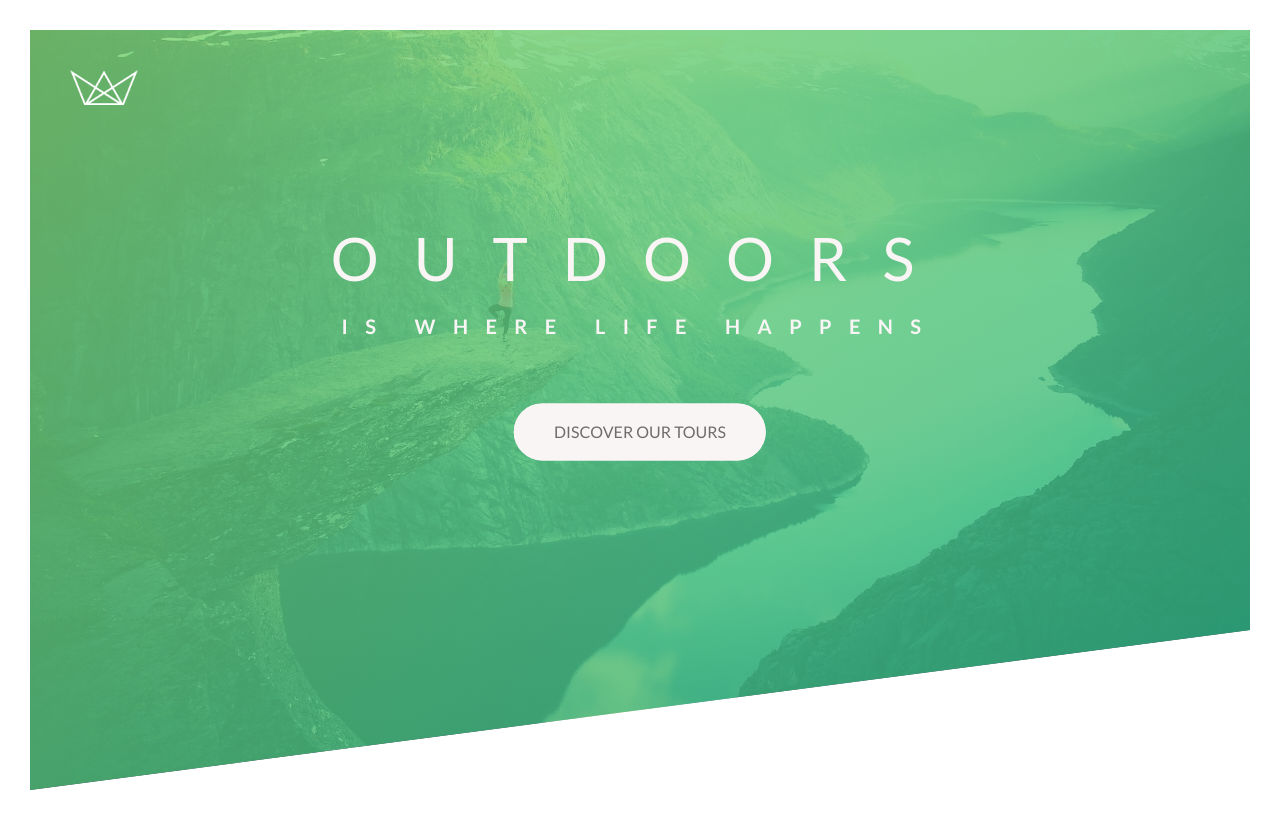
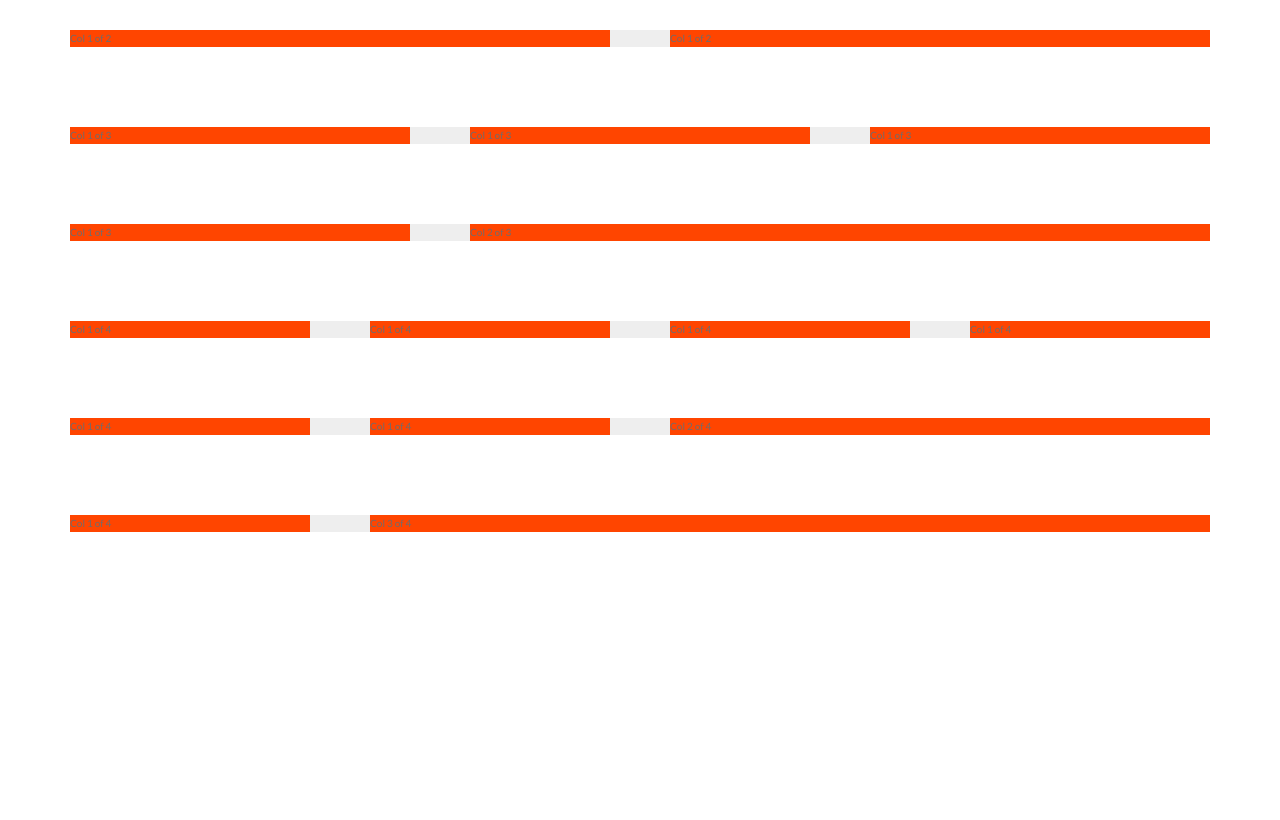
Before and after one commit to BorofskyDev/natours-vite, a website built with Vite: page index.html in a window 1280 px wide. Built offline with nearby package versions, Linux system fonts and the light colour scheme.

Commit message:
created float grid

```diff
--- a/index.html
+++ b/index.html
@@ -15,7 +15,7 @@
 </head>
 
 <body>
-  <header class="header">
+  <!-- <header class="header">
     <div class="header__logo-box">
       <img src="img/logo-white.png" alt="Logo" class="header__logo">
     </div>
@@ -26,7 +26,77 @@
       </h1>
       <a href="#" class="btn btn--white btn--animated">Discover our tours</a>
     </div>
-  </header>
+  </header> -->
+
+  <!-- Section One -->
+
+  <section class="grid-test">
+    <div class="row">
+      <div class="col-1-of-2">
+        Col 1 of 2
+      </div>
+      <div class="col-1-of-2">
+        Col 1 of 2
+      </div>
+    </div>
+
+    <div class="row">
+      <div class="col-1-of-3">
+        Col 1 of 3
+      </div>
+      <div class="col-1-of-3">
+        Col 1 of 3
+      </div>
+      <div class="col-1-of-3">
+        Col 1 of 3
+      </div>
+    </div>
+
+    <div class="row">
+      <div class="col-1-of-3">
+        Col 1 of 3
+      </div>
+      <div class="col-2-of-3">
+        Col 2 of 3
+      </div>
+    </div>
+
+    <div class="row">
+      <div class="col-1-of-4">
+        Col 1 of 4
+      </div>
+      <div class="col-1-of-4">
+        Col 1 of 4
+      </div>
+      <div class="col-1-of-4">
+        Col 1 of 4
+      </div>
+      <div class="col-1-of-4">
+        Col 1 of 4
+      </div>
+    </div>
+
+    <div class="row">
+      <div class="col-1-of-4">
+        Col 1 of 4
+      </div>
+      <div class="col-1-of-4">
+        Col 1 of 4
+      </div>
+      <div class="col-2-of-4">
+        Col 2 of 4
+      </div>
+    </div>
+
+    <div class="row">
+      <div class="col-1-of-4">
+        Col 1 of 4
+      </div>
+      <div class="col-3-of-4">
+        Col 3 of 4
+      </div>
+    </div>
+  </section>
 
 </body>
 
--- a/sass/abstracts/_mixins.scss
+++ b/sass/abstracts/_mixins.scss
@@ -0,0 +1,7 @@
+@mixin clearfix {
+    &::after {
+        content: '';
+        display: table;
+        clear: both;
+    }
+}
--- a/sass/abstracts/_variables.scss
+++ b/sass/abstracts/_variables.scss
@@ -1,3 +1,4 @@
+// Colors
 $color-primary: #55c57a;
 $color-primary-light: #7ed56f;
 $color-primary-dark: #28b485;
@@ -5,3 +6,8 @@ $color-primary-dark: #28b485;
 $color-gray-dark: rgb(112, 108, 108);
 $color-white: #faf5f5;
 $color-black: #000;
+
+// Grid
+$grid-width: 114rem;
+$gutter-vertical: 8rem;
+$gutter-horizontal: 6rem;
--- /dev/null
+++ b/sass/layout/_grid.scss
@@ -0,0 +1,46 @@
+.row {
+  max-width: $grid-width;
+  background-color: #eee;
+  margin: 0 auto;
+
+  &:not(:last-child) {
+    margin-bottom: $gutter-vertical;
+  }
+
+  @include clearfix;
+
+  [class^='col-'] {
+    background-color: orangered;
+    float: left;
+
+    &:not(:last-child) {
+      margin-right: $gutter-horizontal;
+    }
+  }
+
+  .col-1-of-2 {
+    width: calc((100% - #{$gutter-horizontal}) / 2);
+  }
+
+  .col-1-of-3 {
+    width: calc((100% - 2 * #{$gutter-horizontal}) / 3);
+  }
+
+  .col-2-of-3 {
+    width: calc(
+      2 * ((100% - 2 * #{$gutter-horizontal}) / 3) + #{$gutter-horizontal}
+    );
+  }
+
+  .col-1-of-4 {
+    width: calc((100% - 3 * #{$gutter-horizontal}) / 4);
+  }
+
+  .col-2-of-4 {
+    width: calc(2 * ((100% - 3 * #{$gutter-horizontal}) / 4) + #{$gutter-horizontal});
+  }
+
+  .col-3-of-4 {
+    width: calc(3 * ((100% - 3 * #{$gutter-horizontal}) / 4) + 2 * #{$gutter-horizontal});
+  }
+}
--- a/sass/main.scss
+++ b/sass/main.scss
@@ -9,6 +9,7 @@
 
 @import 'components/button';
 
+@import 'layout/grid';
 @import 'layout/header';
 
 @import 'pages/home';
```
